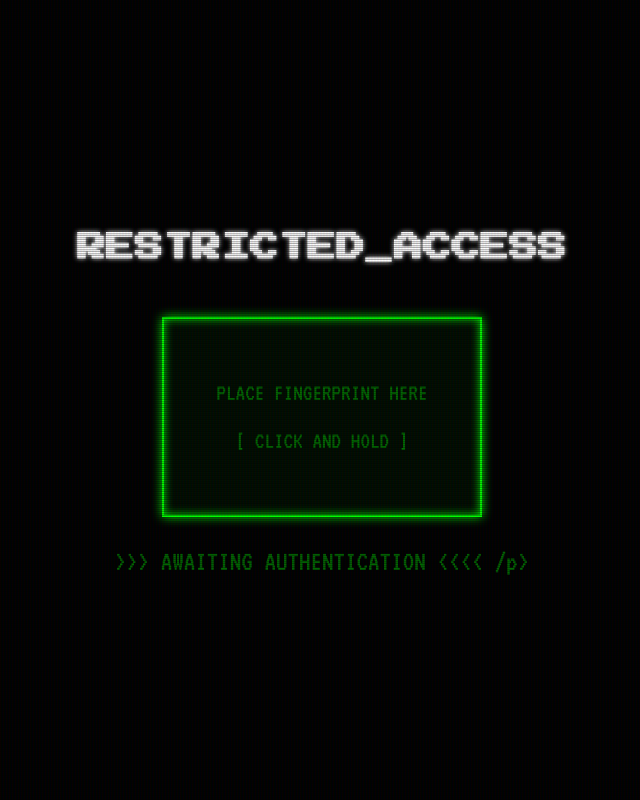
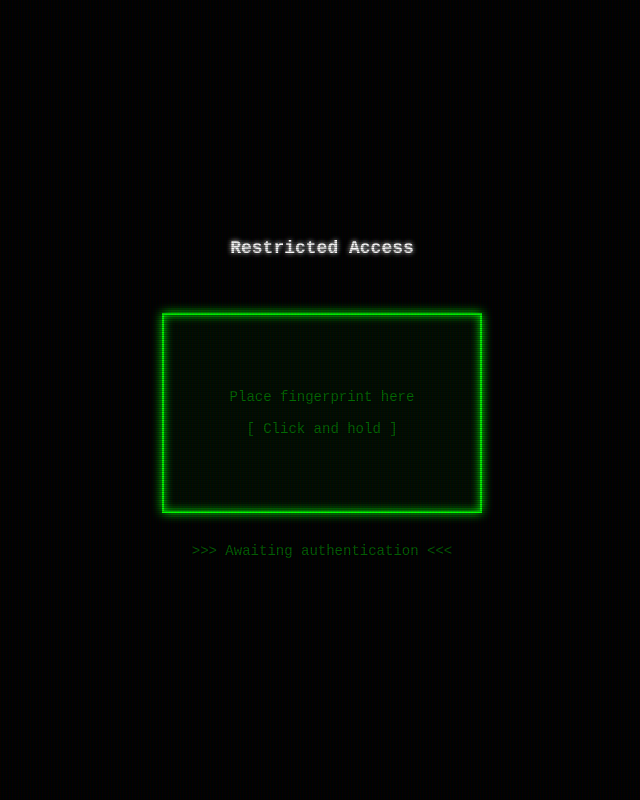
Before and after one commit to EndSkiess/My-Portfolio, a Flask app: page / in a window 1280 px wide. Shown: the whole page, without its empty margins (318-958 px from the left). Run offline with Flask 3, Linux system fonts and the light colour scheme; grey boxes are pictures that could not be loaded.

Commit message:
Minimalist styling pass (Courier New, proper casing, shrunk fonts)

```diff
--- a/static/css/style.css
+++ b/static/css/style.css
@@ -17,8 +17,8 @@ body, html {
     margin: 0;
     background-color: var(--bg-color);
     color: var(--text-primary);
-    font-family: 'VT323', monospace;
-    font-size: 24px;
+    font-family: 'Courier New', Courier, monospace;
+    font-size: 14px;
     overflow-x: hidden;
 }
 
@@ -68,8 +68,8 @@ body, html {
 
 /* TYPOGRAPHY & GLITCH */
 h1, h2 {
-    font-family: 'Press Start 2P', cursive;
-    text-transform: uppercase;
+    font-family: 'Courier New', Courier, monospace;
+    font-weight: bold;
     text-shadow: 0 0 10px var(--text-primary);
 }
 
@@ -170,7 +170,7 @@ header {
 }
 
 .section-title {
-    font-size: 1.2rem;
+    font-size: 18px;
     margin-bottom: 25px;
     color: var(--text-neon-cyan);
     text-shadow: 0 0 5px var(--text-neon-cyan);
@@ -207,7 +207,7 @@ header {
 }
 
 .display-name {
-    font-size: 2rem;
+    font-size: 20px;
     color: #fff;
     text-shadow: 0 0 8px #fff;
     font-weight: bold;
@@ -225,12 +225,12 @@ header {
 /* BUTTONS */
 .btn-retro {
     display: inline-block;
-    padding: 10px 20px;
+    padding: 8px 16px;
     text-decoration: none;
     color: var(--text-neon-pink);
     background: transparent;
-    font-family: 'Press Start 2P', cursive;
-    font-size: 0.8rem;
+    font-family: 'Courier New', Courier, monospace;
+    font-size: 14px;
     border: none;
     cursor: pointer;
     text-shadow: 0 0 5px var(--text-neon-pink);
@@ -253,7 +253,7 @@ header {
 }
 
 .skills-list li {
-    font-size: 1.5rem;
+    font-size: 14px;
     display: flex;
     gap: 10px;
 }
@@ -265,7 +265,7 @@ header {
 footer {
     text-align: center;
     margin-top: 20px;
-    font-size: 1.2rem;
+    font-size: 14px;
     color: #555;
 }
 
@@ -425,7 +425,7 @@ footer {
 
 .status-msg {
     margin-top: 15px;
-    font-size: 1.2rem;
+    font-size: 14px;
     height: 20px;
 }
 
@@ -433,7 +433,7 @@ footer {
     width: 90%;
     max-width: 700px;
     text-align: left;
-    font-size: 1.5rem;
+    font-size: 14px;
 }
 
 .boot-sequence.hidden {
--- a/templates/index.html
+++ b/templates/index.html
@@ -21,15 +21,15 @@
         <div class="scanlines"></div>
 
         <div id="scanner-container" class="scanner-container">
-            <h2 class="section-title glitch" data-text="RESTRICTED_ACCESS">RESTRICTED_ACCESS</h2>
+            <h2 class="section-title glitch" data-text="Restricted Access">Restricted Access</h2>
             <div id="fingerprint-btn" class="fingerprint-btn retro-border">
-                <p id="hold-text" class="blink-slow">PLACE FINGERPRINT HERE<br><br>[ CLICK AND HOLD ]</p>
+                <p id="hold-text" class="blink-slow">Place fingerprint here<br><br>[ Click and hold ]</p>
                 <div class="scan-neon-line"></div>
             </div>
             <div class="progress-bar-container hidden" id="scan-progress-container">
                 <div id="scan-progress" class="progress-bar"></div>
             </div>
-            <p id="scan-status" class="status-msg blink-slow">>>> AWAITING AUTHENTICATION <<<< /p>
+            <p id="scan-status" class="status-msg blink-slow">>>> Awaiting authentication <<<</p>
         </div>
 
         <div id="boot-sequence" class="boot-sequence hidden">
@@ -45,32 +45,32 @@
     <div class="container">
         <header>
             <h1 class="glitch" id="main-title" data-text=""></h1>
-            <p class="subtitle typing-animation">> INITIALIZING SYSTEM...</p>
+            <p class="subtitle typing-animation">> Initializing system...</p>
         </header>
 
         <section class="discord-card retro-border">
-            <h2 class="section-title">> USER_IDENTITY</h2>
+            <h2 class="section-title">> User Identity</h2>
             <div class="profile-content" id="discord-profile">
                 <div class="loading blink">Loading profile data...</div>
             </div>
             <div class="action-btn-container">
-                <a href="{{ server_invite }}" class="btn-retro" id="join-btn" target="_blank">[ JOIN_SERVER.EXE ]</a>
+                <a href="{{ server_invite }}" class="btn-retro" id="join-btn" target="_blank">[ Join Server ]</a>
             </div>
         </section>
 
         <section class="skills-section retro-border">
-            <h2 class="section-title">> CAPABILITIES_LIST</h2>
+            <h2 class="section-title">> Capabilities List</h2>
             <ul class="skills-list">
-                <li><span class="prompt">@system:~#</span> WEB DEVELOPMENT</li>
-                <li><span class="prompt">@system:~#</span> BOT CREATION</li>
-                <li><span class="prompt">@system:~#</span> GRAPHIC DESIGN</li>
-                <li><span class="prompt">@system:~#</span> SERVER ADMINISTRATION</li>
-                <li><span class="prompt">@system:~#</span> DISCORD SERVER CREATION</li>
+                <li><span class="prompt">root@system:~#</span> Web Development</li>
+                <li><span class="prompt">root@system:~#</span> Bot Creation</li>
+                <li><span class="prompt">root@system:~#</span> Graphic Design</li>
+                <li><span class="prompt">root@system:~#</span> Server Administration</li>
+                <li><span class="prompt">root@system:~#</span> Discord Server Creation</li>
             </ul>
         </section>
 
         <footer>
-            <p class="blink-slow">SYSTEM HALTED. END OF FILE.</p>
+            <p class="blink-slow">System halted. End of file.</p>
         </footer>
     </div>
 
```
Also changed, not shown: static/js/main.js (+11 -11 lines), templates/secret.html (+7 -8 lines).
